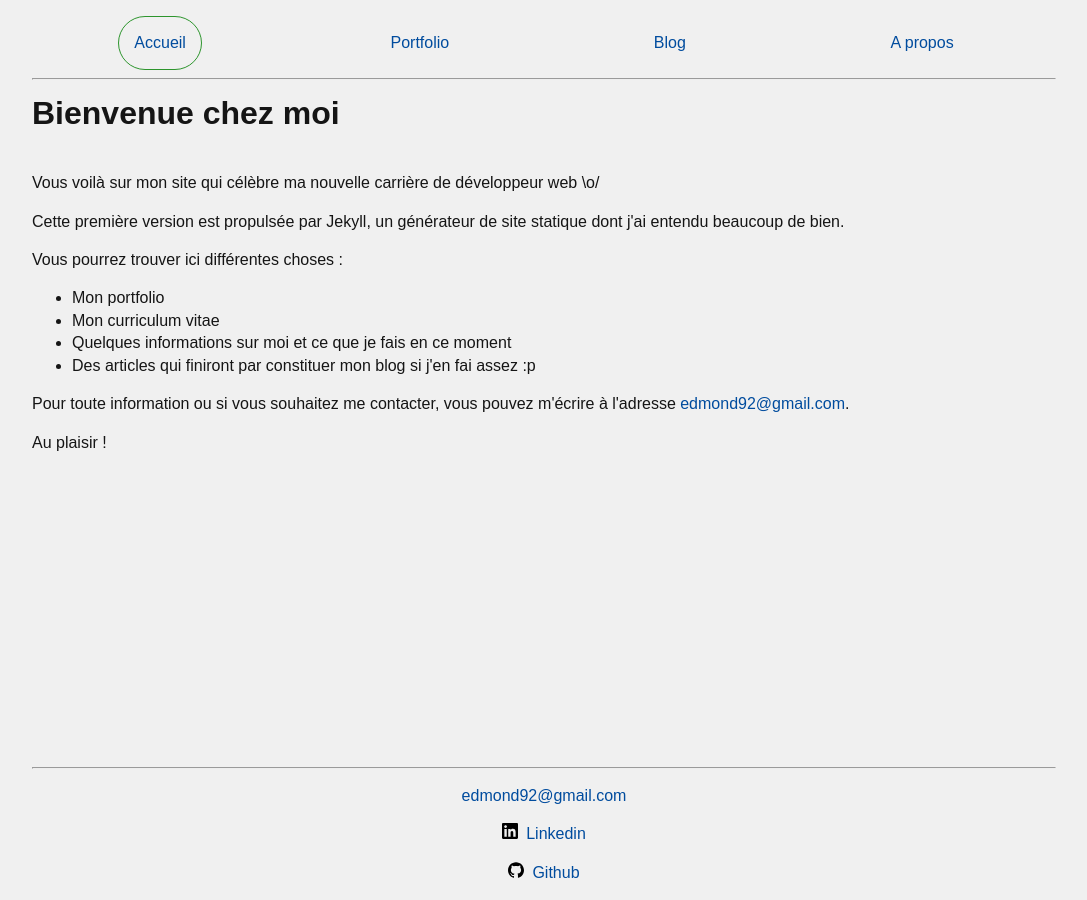
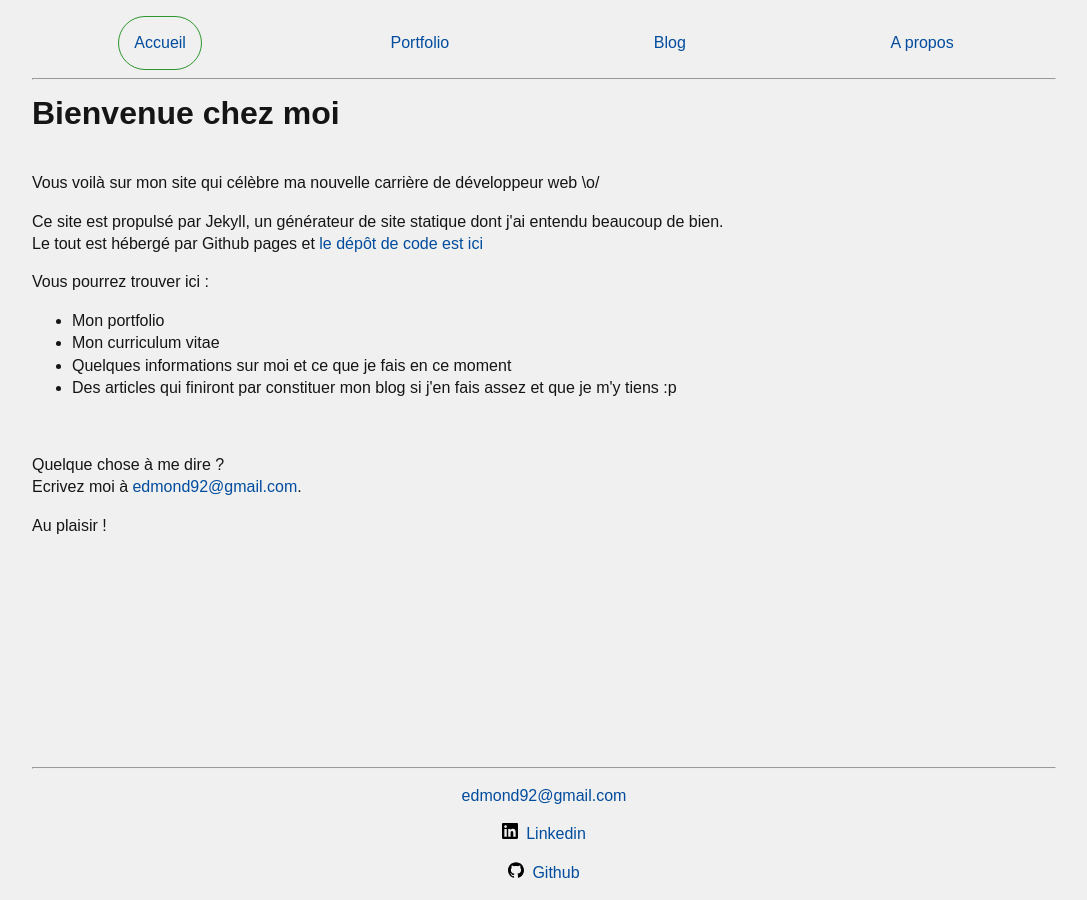
Before and after one commit to Djohn12/Djohn12.github.io, a Jekyll site: the page built from index.html, in a window 1280 px wide. Shown: the whole page, without its empty margins (96-1183 px from the left). Built offline with Jekyll 4.4.1, drawn with Linux system fonts in a browser that asks for light colours.

Commit message:
improve index.html content

```diff
--- a/index.html
+++ b/index.html
@@ -3,14 +3,18 @@ layout: default
 ---
 <h1>Bienvenue chez moi</h1>
 <p>Vous voilà sur mon site qui célèbre ma nouvelle carrière de développeur web \o/</p>
-<p>Cette première version est propulsée par Jekyll, un générateur de site statique dont j'ai entendu beaucoup de bien.</p>
-<p>Vous pourrez trouver ici différentes choses :</p>
+<p>Ce site est propulsé par Jekyll, un générateur de site statique dont j'ai entendu beaucoup de bien.
+<br>
+Le tout est hébergé par Github pages et <a href="https://github.com/Djohn12/Djohn12.github.io!">le dépôt de code est ici</a></p>
+<p>Vous pourrez trouver ici :</p>
 <ul>
 	<li>Mon portfolio </li>
 	<li>Mon curriculum vitae</li>
 	<li>Quelques informations sur moi et ce que je fais en ce moment</li>
-	<li>Des articles qui finiront par constituer mon blog si j'en fai assez :p</li>
+	<li>Des articles qui finiront par constituer mon blog si j'en fais assez et que je m'y tiens :p</li>
 </ul>
-<p>Pour toute information ou si vous souhaitez me contacter, vous pouvez m'écrire à l'adresse <a href="mailto:edmond92@gmail.com">edmond92@gmail.com</a>.</p>
+	<br>
+<p>Quelque chose à me dire ?
+	<br>
+Ecrivez moi à <a href="mailto:edmond92@gmail.com">edmond92@gmail.com</a>.</p>
 <p>Au plaisir !</p>
-<!-- <p>J'essaierai d'entretenir ici une correspondance régulière à propos de sujets relatifs au web, au développement, à l'UX, à ma vie professionnelle, et peut-être même à d'autres choses si l'envie me prend et que cela semble pertinent.</p> -->
```
